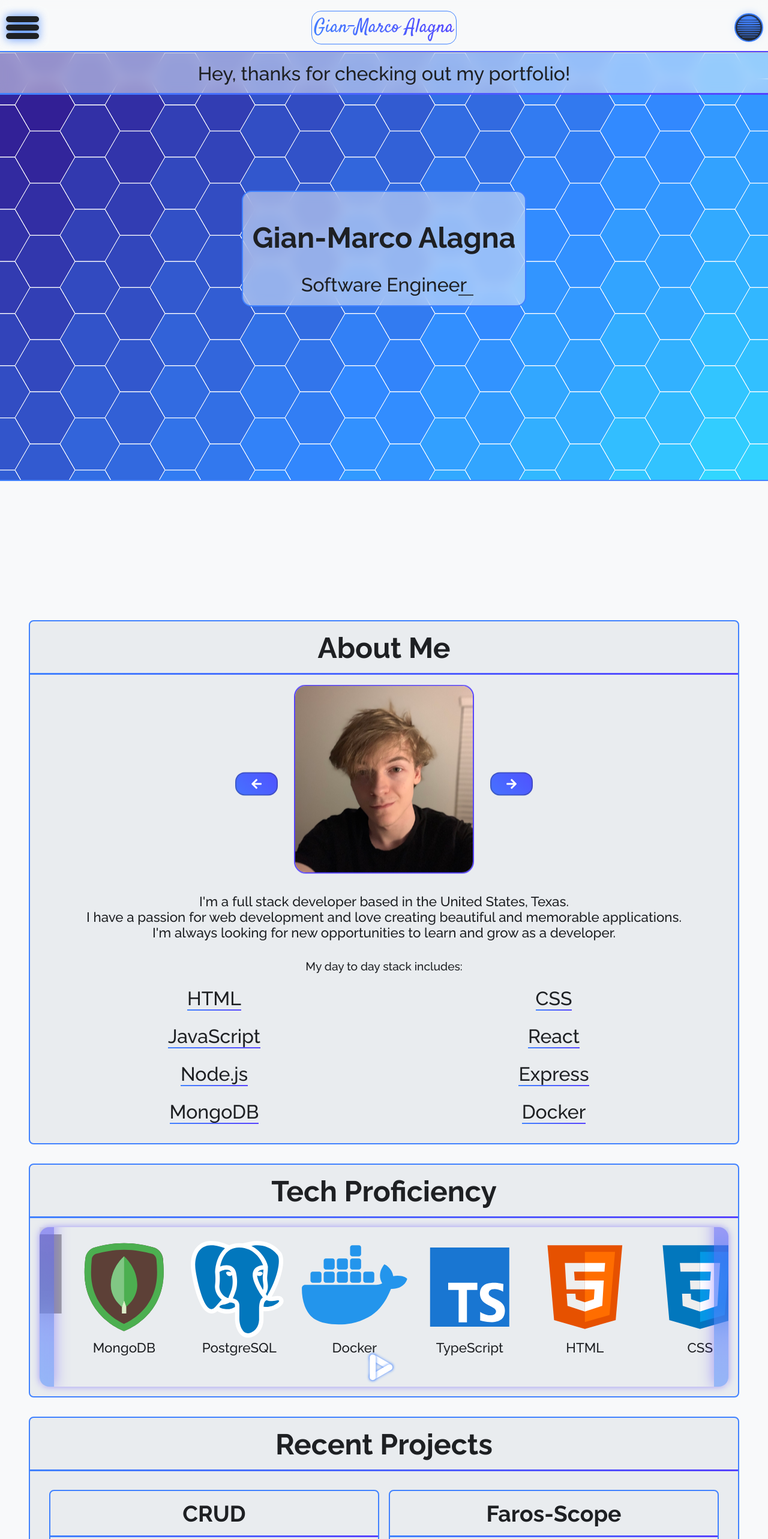
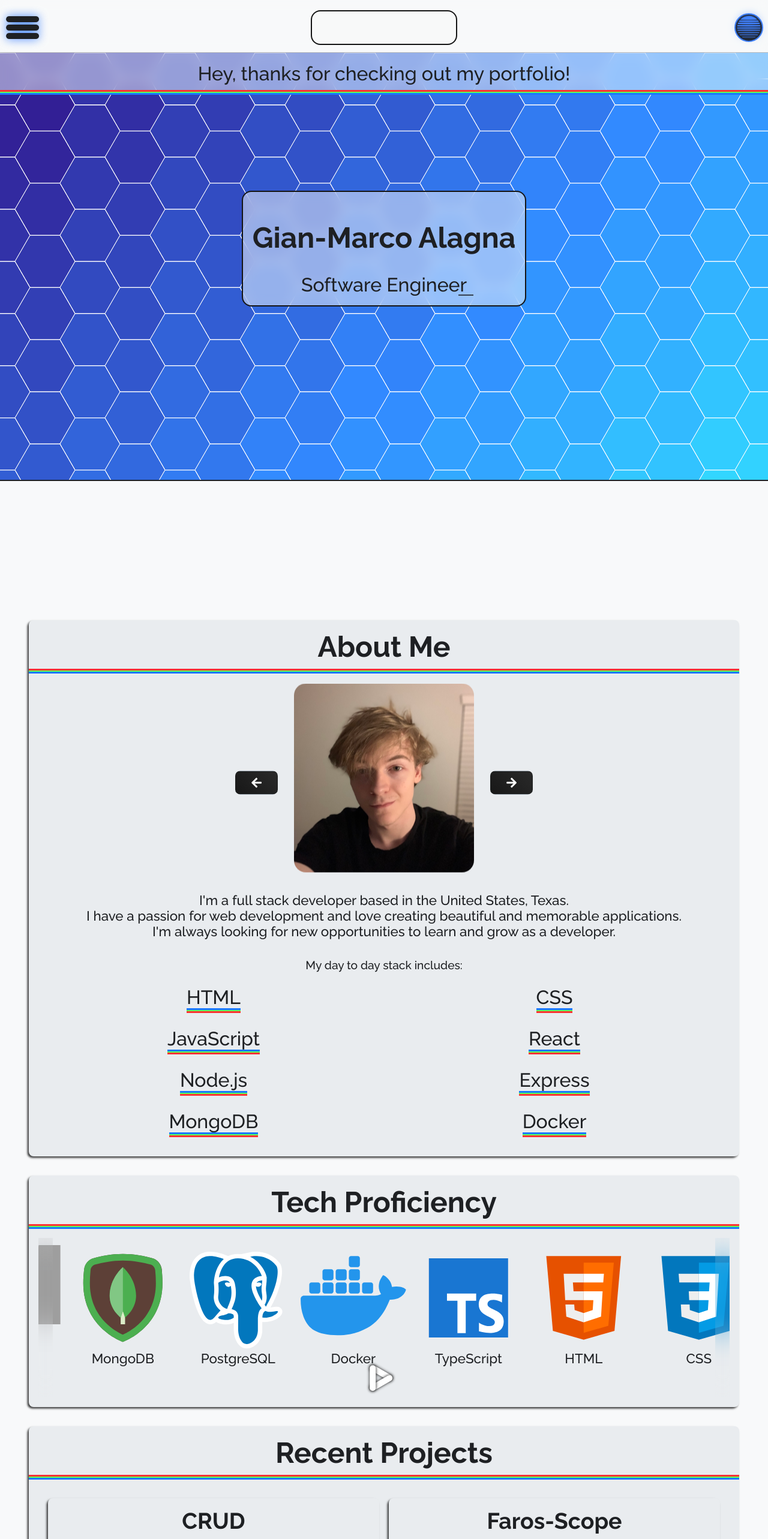
Before and after one commit to GianMarcoAlagna/Portfolio, a React (Vite) app: page / in a window 1280 px wide. Shown: the top 2566 px of the page at 60% size. Built offline with nearby package versions, Linux system fonts and the light colour scheme; grey boxes are pictures that could not be loaded; a web font is replaced by a local one.

Commit message:
Changed most color accents on the page

```diff
--- a/src/App.css
+++ b/src/App.css
@@ -58,11 +58,15 @@ html.lenis body {
       content: "";
       display: block;
       width: 100%;
-      height: 2px;
-      background-image: linear-gradient(
-        45deg,
-        rgba(var(--primary-color-rgb), 1),
-        rgba(var(--secondary-color-rgb), 1)
+      height: 8px;
+      background: linear-gradient(
+        0deg,
+        rgba(255, 50, 50, 1) 0%,
+        rgba(255, 50, 50, 1) 33.33%,
+        rgba(90, 255, 90, 1) 33.33%,
+        rgba(90, 255, 90, 1) 66.66%,
+        rgba(25, 120, 255, 1) 66.66%,
+        rgba(25, 120, 255, 1) 100%
       );
       background-size: 100%;
     }
--- a/src/components/Card/Card.css
+++ b/src/components/Card/Card.css
@@ -1,5 +1,5 @@
 .card {
-  border: 2px solid var(--primary-color);
+  /* border: 1px solid rgba(0, 0, 0, 100%); */
   width: 100%;
   max-width: 100%;
   display: flex;
@@ -7,7 +7,7 @@
   flex-direction: column;
   background-color: var(--bg-color-darkened);
   border-radius: 0.5rem;
-  /* box-shadow: -0.15rem 0.15rem 0.2rem rgba(0, 0, 0, 0.75); */
+  box-shadow: -0.15rem 0.15rem 0.2rem rgba(0, 0, 0, 0.75);
   overflow: hidden;
   position: relative;
   transition: 0.3s ease-in-out;
--- a/src/components/Carousel/Carousel.css
+++ b/src/components/Carousel/Carousel.css
@@ -17,7 +17,7 @@
   position: relative;
   border-radius: 1rem;
   z-index: 2;
-  box-shadow: 0 0 12px rgba(var(--secondary-color-rgb), 0.5);
+  /* box-shadow: 0px 0px 5px rgba(255, 255, 255, 1); */
   max-width: 100%;
   width: fit-content;
   padding-bottom: 2.5rem;
@@ -29,12 +29,6 @@
     height: calc(100% + 2.5rem);
     left: 0;
     backdrop-filter: blur(24px);
-    background-image: linear-gradient(
-      45deg,
-      rgba(var(--primary-color-rgb), 0.5),
-      rgba(var(--secondary-color-rgb), 0.5)
-    );
-    box-shadow: 0 0 24px rgba(var(--secondary-color-rgb), 0.5);
     z-index: 10;
   }
   &::after {
@@ -45,12 +39,6 @@
     height: calc(100% + 2.5rem);
     right: 0;
     backdrop-filter: blur(24px);
-    background-image: linear-gradient(
-      45deg,
-      rgba(var(--primary-color-rgb), 0.5),
-      rgba(var(--secondary-color-rgb), 0.5)
-    );
-    box-shadow: 0 0 24px rgba(var(--secondary-color-rgb), 0.5);
     z-index: 10;
   }
   .carousel__item {
--- a/src/components/Carousel/ManualCarousel.css
+++ b/src/components/Carousel/ManualCarousel.css
@@ -35,7 +35,6 @@
     object-fit: contain;
     perspective: 1000px;
     transform-style: preserve-3d;
-    border: 2px solid var(--secondary-color);
   }
   .inactive {
     transform: translateX(0%) scale(0) rotateX(200deg);
@@ -74,5 +73,4 @@
   height: 90%;
   border-radius: 50%;
   object-fit: cover !important;
-  border: 2px solid var(--secondary-color);
 }
--- a/src/components/Carousel/PlayButton.css
+++ b/src/components/Carousel/PlayButton.css
@@ -15,12 +15,12 @@
 }
 
 .state-button-line {
-  background-color: #FFFFFF;
+  background-color: #ffffff;
   width: 20px;
   height: 85px;
   border-radius: 20px;
-  transition: all 0.25s ease-in-out;
-  box-shadow: 0 0 10px var(--primary-color);
+  transition: all 0.1s linear;
+  box-shadow: 0 0 10px black;
 }
 
 .state-button-container {
--- a/src/components/Main/Main.css
+++ b/src/components/Main/Main.css
@@ -4,7 +4,7 @@ main {
   flex-direction: column;
   background-color: var(--bg-color);
   min-height: 100vh;
-  border-top: 2px solid var(--primary-color);
+  border-top: 2px solid var(--inverted-bg-color);
 }
 
 .main__section {
--- a/src/components/Modal/Modal.css
+++ b/src/components/Modal/Modal.css
@@ -20,10 +20,9 @@
     max-height: 80%;
     border-radius: 1rem;
     background-color: var(--bg-color);
-    box-shadow: 0px 0px 10px rgba(var(--primary-color-rgb), 0.5);
+    box-shadow: 0px 0px 10px rgba(var(--primary-color-rgb), 1);
     position: relative;
     animation: reveal 0.25s forwards;
-    border: 2px solid var(--primary-color);
     @media screen and (max-width: 768px) {
       max-width: 90%;
     }
--- a/src/components/Navbar/Navbar.css
+++ b/src/components/Navbar/Navbar.css
@@ -48,21 +48,16 @@
   font-family: "Satisfy", cursive;
   font-size: 2rem;
   text-align: center;
-  border: 1px solid rgba(var(--primary-color-rgb), 1);
+  border: 2px solid rgba(var(--primary-color-rgb), 1);
   padding: 0.2rem;
   border-radius: 1rem;
   background-color: rgba(var(--bg-color-rgb), 0.5);
   min-height: 3rem;
   min-width: 8rem;
-  transition: box-shadow 0.5s ease-in-out, transform 0.5s ease-in-out;
-  &:hover {
-    box-shadow: -0.5rem 0.5rem 1rem rgba(0, 0, 0, 0.75);
-    transform: translate(0.15rem, -0.15rem);
-  }
+  position: relative;
   .navbar__header__text {
     background-image: linear-gradient(
       45deg,
-      rgba(var(--primary-color-rgb), 1),
       rgba(var(--secondary-color-rgb), 1)
     );
     background-size: 100%;
@@ -81,12 +76,7 @@
   gap: 0.1rem;
   width: fit-content;
   padding: 0.5rem;
-  /* box-shadow: -0.15rem 0.15rem 0.2rem rgba(0, 0, 0, 0.75); */
   margin: 0 auto;
-  &:hover {
-    box-shadow: -0.5rem 0.5rem 1rem rgba(0, 0, 0, 0.75);
-    transform: translate(0.15rem, -0.15rem);
-  }
   .navbar__link {
     position: relative;
     color: var(--text-color);
@@ -117,13 +107,17 @@
       bottom: 0;
       left: 0;
       width: 100%;
-      height: 3px;
+      height: 7px;
       opacity: 0;
       transition: 0.5s;
       background: linear-gradient(
-          45deg,
-          rgba(var(--primary-color-rgb), 1),
-          rgba(var(--secondary-color-rgb), 1)
+          0deg,
+          rgba(255, 50, 50, 1) 0%,
+          rgba(255, 50, 50, 1) 33.33%,
+          rgba(90, 255, 90, 1) 33.33%,
+          rgba(90, 255, 90, 1) 66.66%,
+          rgba(25, 120, 255, 1) 66.66%,
+          rgba(25, 120, 255, 1) 100%
         )
         center / 0% 100% no-repeat;
     }
@@ -135,7 +129,7 @@
         bottom: 0;
         left: 0;
         width: 100%;
-        height: 3px;
+        height: 6px;
         opacity: 1;
         background-size: 100% 100%;
       }
--- a/src/components/Navbar/Navbar.jsx
+++ b/src/components/Navbar/Navbar.jsx
@@ -1,9 +1,9 @@
-import { useEffect, useMemo, useRef, useState } from 'react';
-import { ColorMode } from './ColorMode';
-import { useMainContext } from '../../context/MainContext';
-import Links from '../Util/Links.json';
-import { Hamburger } from './Hamburger';
-import './Navbar.css';
+import { useEffect, useMemo, useRef, useState } from "react";
+import { ColorMode } from "./ColorMode";
+import { useMainContext } from "../../context/MainContext";
+import Links from "../Util/Links.json";
+import { Hamburger } from "./Hamburger";
+import "./Navbar.css";
 
 export const Navbar = () => {
   const [drawerOpen, setDrawerOpen] = useState(false);
@@ -15,7 +15,7 @@ export const Navbar = () => {
   function scrollToTop() {
     window.scrollTo({
       top: 0,
-      behavior: 'smooth'
+      behavior: "smooth",
     });
   }
 
@@ -31,18 +31,15 @@ export const Navbar = () => {
 
   return (
     <>
-      <nav className={`navbar border-after${drawerOpen ? ' expanded' : ''}`} ref={navRef}>
-        <div
-          className='navbar__left'
-        >
-          {
-            screen.width < 1450 &&
+      <nav className={`navbar ${drawerOpen ? " expanded" : ""}`} ref={navRef}>
+        <div className="navbar__left">
+          {screen.width < 1450 && (
             <Hamburger
               className="navbar__hamburger"
               onClick={toggleDrawer}
               checked={drawerOpen}
             />
-          }
+          )}
           <header className="navbar__header">
             <span
               className="navbar__header__text"
@@ -53,9 +50,7 @@ export const Navbar = () => {
             </span>
           </header>
         </div>
-        <div
-          className="navbar__center"
-        >
+        <div className="navbar__center">
           <header className="navbar__header center">
             <span
               className="navbar__header__text"
@@ -65,33 +60,27 @@ export const Navbar = () => {
               {screen.width > 836 ? "Gian-Marco Alagna" : "GMA"}
             </span>
           </header>
-          {
-            screen.width >= 1450 &&
-            <NavLinks links={links} />
-          }
+          {screen.width >= 1450 && <NavLinks links={links} />}
         </div>
-        <div
-          className="navbar__right"
-        >
+        <div className="navbar__right">
           <ColorMode />
         </div>
-        {
-          screen.width < 1450 &&
+        {screen.width < 1450 && (
           <div
             className="drawer"
             ref={drawerRef}
-          // style={{
-          //   display: drawerOpen ? 'block' : 'none'
-          // }}
+            // style={{
+            //   display: drawerOpen ? 'block' : 'none'
+            // }}
           >
             <NavLinks links={links.slice(0, links.length / 2)} />
             <NavLinks links={links.slice(links.length / 2, links.length)} />
           </div>
-        }
+        )}
       </nav>
     </>
-  )
-}
+  );
+};
 
 const NavLinks = ({ links }) => {
   const linksMap = links.map(([link, url], index) => {
@@ -103,25 +92,27 @@ const NavLinks = ({ links }) => {
         leftEdge={index === 0}
         rightEdge={index === links.length - 1}
       />
-    )
+    );
   });
-  return (
-    <div className="navbar__links">
-      {linksMap}
-    </div>
-  )
-}
+  return <div className="navbar__links">{linksMap}</div>;
+};
 
 const NavLink = ({ link, url, leftEdge, rightEdge }) => {
   return (
     <a
       href={url}
       key={link}
-      className={leftEdge ? "navbar__link left-edge" : rightEdge ? "navbar__link right-edge" : "navbar__link"}
+      className={
+        leftEdge
+          ? "navbar__link left-edge"
+          : rightEdge
+          ? "navbar__link right-edge"
+          : "navbar__link"
+      }
       target="_blank"
       rel="noopener noreferrer"
     >
       {link}
     </a>
-  )
-}
+  );
+};
--- a/src/index.css
+++ b/src/index.css
@@ -52,9 +52,11 @@ ul {
 
 :root {
   --primary-color: #4182ff;
-  --primary-color-rgb: 65, 130, 255;
+  --primary-color-rgb: 20, 20, 20;
   --secondary-color: #5542ff;
   --secondary-color-rgb: 85, 66, 255;
+  --button-primary-color-rgb: 15, 15, 15;
+  --button-secondary-color-rgb: 50, 50, 50;
   --success-color: #28a745;
   --info-color: #17a2b8;
   --orange: #ff8401;
@@ -84,14 +86,16 @@ body:has(.navbar > .navbar__right > #color-mode > #color-mode-input:checked) {
   --inverted-bg-color-rgb: 248, 249, 250;
   --bg-color-darkened: #121212;
   --bg-color-darkened-rgb: 18, 18, 18;
-  --primary-color: #eea949;
-  --primary-color-rgb: 255, 132, 1;
+  --primary-color: #ff553a;
+  --primary-color-rgb: 240, 240, 240;
+  --button-primary-color: 10, 10, 10;
+  --button-secondary-color: 25, 25, 25;
   --nav-color: #121212;
   --nav-color-rgb: 18, 18, 18;
   --orange: #ff8401;
   --light-blue: #00abff;
-  --secondary-color: #ff3984;
-  --secondary-color-rgb: 255, 57, 132;
+  --secondary-color: #eea949;
+  --secondary-color-rgb: 255, 85, 58;
   --success-color: #28a745;
   --info-color: #17a2b8;
   --warning-color: #ffc107;
@@ -128,40 +132,51 @@ body {
 .border-before::before {
   content: "";
   width: 100%;
-  height: 3px;
+  height: 8px;
   position: absolute;
   top: -1px;
   left: 0;
   background: linear-gradient(
-    45deg,
-    rgba(var(--primary-color-rgb), 1),
-    rgba(var(--secondary-color-rgb), 1)
+    0deg,
+    rgba(255, 50, 50, 1) 0%,
+    rgba(255, 50, 50, 1) 33.33%,
+    rgba(90, 255, 90, 1) 33.33%,
+    rgba(90, 255, 90, 1) 66.66%,
+    rgba(25, 120, 255, 1) 66.66%,
+    rgba(25, 120, 255, 1) 100%
   );
+  rotate: 180deg;
 }
 
 .border-after::after {
   content: "";
   width: 100%;
-  height: 3px;
+  height: 8px;
   position: absolute;
   bottom: -1px;
   left: 0;
   background: linear-gradient(
-    45deg,
-    rgba(var(--primary-color-rgb), 1),
-    rgba(var(--secondary-color-rgb), 1)
+    0deg,
+    rgba(255, 50, 50, 1) 0%,
+    rgba(255, 50, 50, 1) 33.33%,
+    rgba(90, 255, 90, 1) 33.33%,
+    rgba(90, 255, 90, 1) 66.66%,
+    rgba(25, 120, 255, 1) 66.66%,
+    rgba(25, 120, 255, 1) 100%
   );
+  overflow: hidden;
+  rotate: 180deg;
 }
 
 button {
   font-size: 1.2rem;
   padding: 0.5rem 1.5rem;
   border: none;
-  border-radius: 1rem;
+  border-radius: 0.5rem;
   background-image: linear-gradient(
     45deg,
-    rgba(var(--primary-color-rgb), 1),
-    rgba(var(--secondary-color-rgb), 1)
+    rgba(var(--button-primary-color-rgb), 100%),
+    rgba(var(--button-secondary-color-rgb), 100%)
   );
   background-size: 200% 200%;
   background-position: center;
@@ -172,8 +187,6 @@ button {
     box-shadow 0.25s ease-in-out;
   /* box-shadow: -0.15rem 0.15rem 0.2rem rgba(0, 0, 0, 0.75); */
   &:hover {
-    box-shadow: -0.5rem 0.5rem 1rem rgba(0, 0, 0, 0.75);
     background-position: right;
-    transform: translate(0.15rem, -0.15rem);
   }
 }
```
Also changed, not shown: src/components/Card/Card.jsx (+9 -13 lines).
